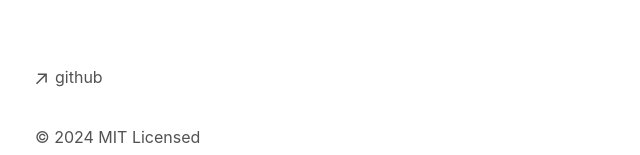
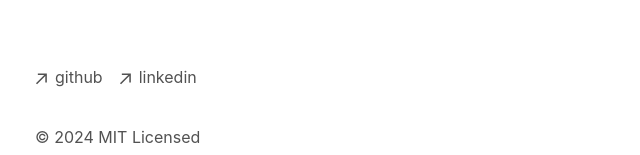
Before and after one commit to AzzouziHiba/azzouzih-projet-portfolio, a Next.js app: page / in a window 1280 px wide. Shown: the part 575-730 px from the top of the page, without its empty margins (317-957 px from the left). Built offline with nearby package versions, Linux system fonts and the light colour scheme.

Commit message:
Update footer.tsx

```diff
--- a/app/components/footer.tsx
+++ b/app/components/footer.tsx
@@ -19,19 +19,28 @@
   return (
     <footer className="mb-16">
       <ul className="font-sm mt-8 flex flex-col space-x-0 space-y-2 text-neutral-600 md:flex-row md:space-x-4 md:space-y-0 dark:text-neutral-300">
-        {/* Removed RSS link */}
         <li>
           <a
             className="flex items-center transition-all hover:text-neutral-800 dark:hover:text-neutral-100"
             rel="noopener noreferrer"
             target="_blank"
-            href="https://github.com/vercel/next.js"
+            href="https://github.com/AzzouziHiba"
           >
             <ArrowIcon />
             <p className="ml-2 h-7">github</p>
           </a>
         </li>
-        {/* Removed View Source link */}
+        <li>
+          <a
+            className="flex items-center transition-all hover:text-neutral-800 dark:hover:text-neutral-100"
+            rel="noopener noreferrer"
+            target="_blank"
+            href="https://www.linkedin.com/in/azzouzi-hiba-5a5107244/"
+          >
+            <ArrowIcon />
+            <p className="ml-2 h-7">linkedin</p>
+          </a>
+        </li>
       </ul>
       <p className="mt-8 text-neutral-600 dark:text-neutral-300">
         © {new Date().getFullYear()} MIT Licensed
```
